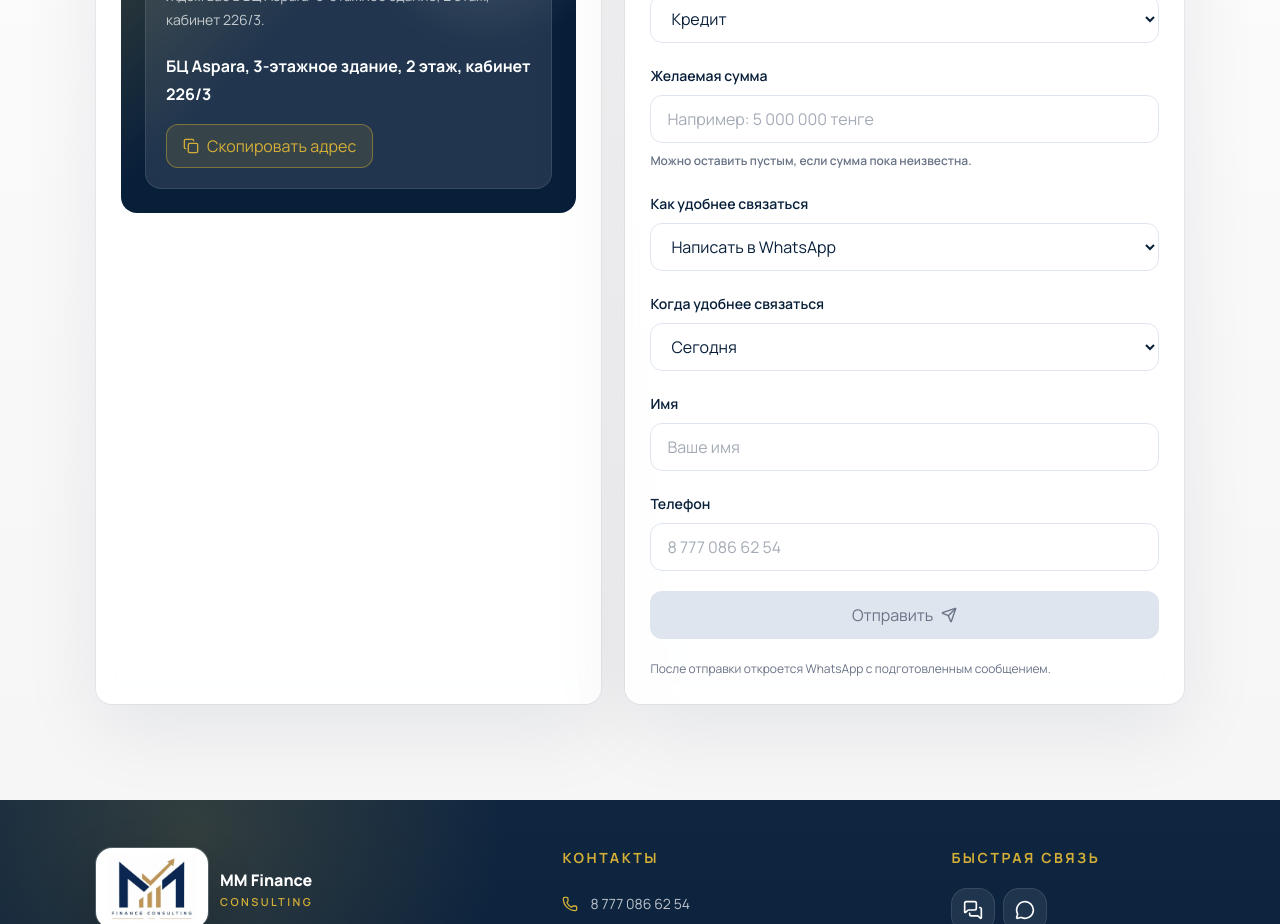
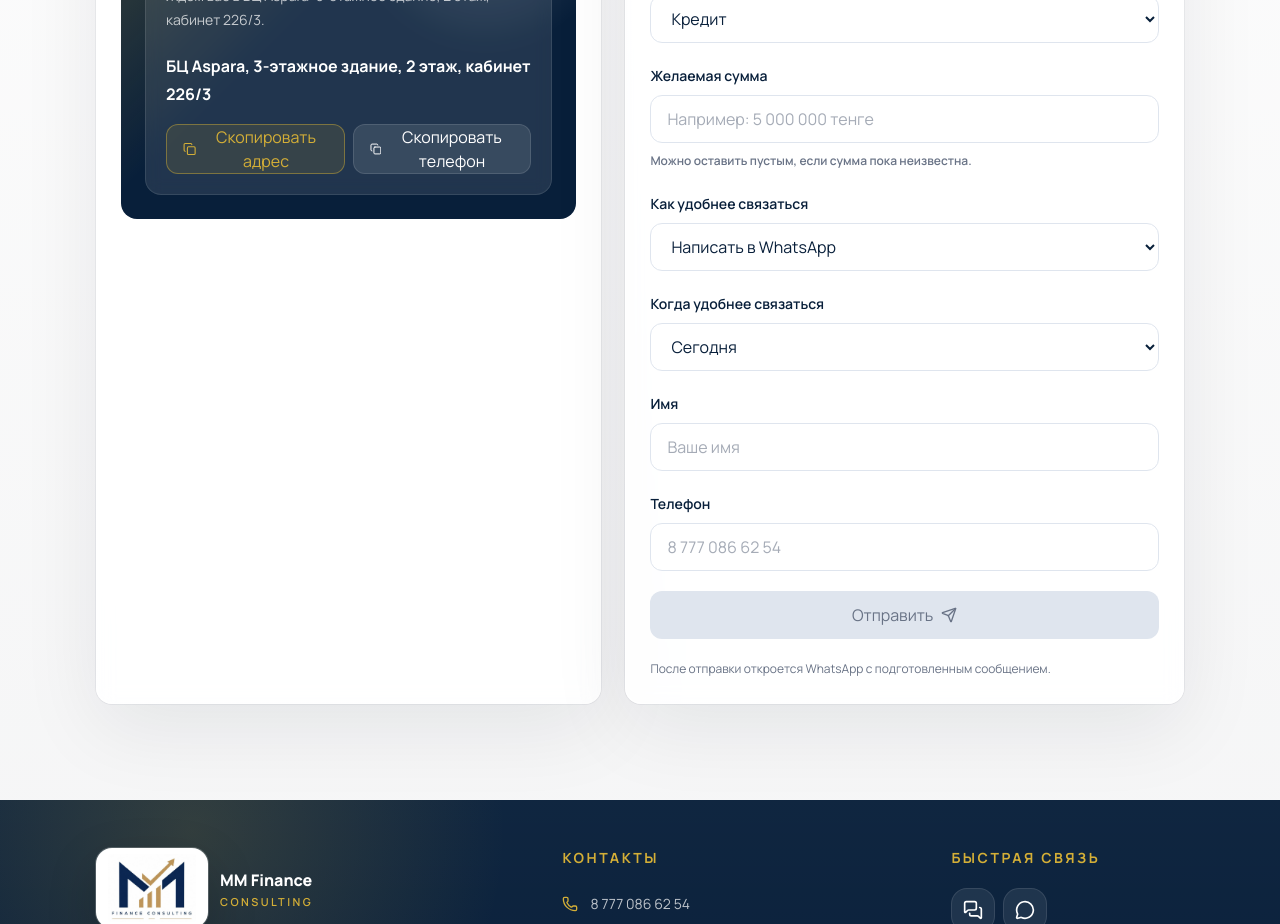
Before and after one commit to talgat-code/mmfinance-prac-, a React (Vite) app: page / in a window 1280 px wide. Shown: the part 9940-10864 px from the top of the page. Built offline with nearby package versions, Linux system fonts and the light colour scheme.

Commit message:
Add phone copy action

```diff
--- a/src/components/sections/Contacts.tsx
+++ b/src/components/sections/Contacts.tsx
@@ -77,6 +77,7 @@ export function Contacts() {
   const [formValues, setFormValues] = useState<ContactFormValues>(initialFormValues)
   const [touched, setTouched] = useState<ContactFormTouched>(initialTouched)
   const [isAddressCopiedVisible, setIsAddressCopiedVisible] = useState(false)
+  const [isPhoneCopiedVisible, setIsPhoneCopiedVisible] = useState(false)
   const [isSuccessVisible, setIsSuccessVisible] = useState(false)
   const topicOptions = t('contacts.form.topicOptions', {
     returnObjects: true,
@@ -128,6 +129,16 @@ export function Contacts() {
 
     return () => window.clearTimeout(timer)
   }, [isAddressCopiedVisible])
+
+  useEffect(() => {
+    if (!isPhoneCopiedVisible) {
+      return undefined
+    }
+
+    const timer = window.setTimeout(() => setIsPhoneCopiedVisible(false), 2500)
+
+    return () => window.clearTimeout(timer)
+  }, [isPhoneCopiedVisible])
 
   const contacts: ContactItem[] = [
     {
@@ -184,6 +195,16 @@ export function Contacts() {
     }
 
     setIsAddressCopiedVisible(true)
+  }
+
+  const handleCopyPhone = async () => {
+    try {
+      await navigator.clipboard?.writeText(t('contacts.phone'))
+    } catch {
+      // Clipboard access can be blocked outside secure browser contexts.
+    }
+
+    setIsPhoneCopiedVisible(true)
   }
 
   const handleSubmit = (event: FormEvent<HTMLFormElement>) => {
@@ -284,9 +305,10 @@ export function Contacts() {
                   <p className="mt-5 text-base font-bold leading-7 text-white">
                     {address}
                   </p>
+                  <div className="mt-4 grid gap-2 sm:grid-cols-2">
                     <button
                       aria-label={t('contacts.map.copyAriaLabel')}
-                    className="mt-4 inline-flex min-h-11 w-full items-center justify-center gap-2 rounded-xl border border-accent/45 bg-accent/12 px-4 text-sm font-bold text-accent transition duration-200 hover:-translate-y-0.5 hover:border-accent hover:bg-accent hover:text-primary focus-visible:outline focus-visible:outline-2 focus-visible:outline-offset-2 focus-visible:outline-accent sm:w-auto"
+                      className="inline-flex min-h-11 w-full items-center justify-center gap-2 rounded-xl border border-accent/45 bg-accent/12 px-4 text-sm font-bold text-accent transition duration-200 hover:-translate-y-0.5 hover:border-accent hover:bg-accent hover:text-primary focus-visible:outline focus-visible:outline-2 focus-visible:outline-offset-2 focus-visible:outline-accent"
                       onClick={handleCopyAddress}
                       type="button"
                     >
@@ -301,6 +323,24 @@ export function Contacts() {
                           : t('contacts.map.copyAddress')}
                       </span>
                     </button>
+                    <button
+                      aria-label={t('contacts.map.copyPhoneAriaLabel')}
+                      className="inline-flex min-h-11 w-full items-center justify-center gap-2 rounded-xl border border-white/12 bg-white/10 px-4 text-sm font-bold text-white transition duration-200 hover:-translate-y-0.5 hover:border-accent/60 hover:text-accent focus-visible:outline focus-visible:outline-2 focus-visible:outline-offset-2 focus-visible:outline-accent"
+                      onClick={handleCopyPhone}
+                      type="button"
+                    >
+                      {isPhoneCopiedVisible ? (
+                        <CheckCircle2 aria-hidden="true" className="size-4" />
+                      ) : (
+                        <Copy aria-hidden="true" className="size-4" />
+                      )}
+                      <span>
+                        {isPhoneCopiedVisible
+                          ? t('contacts.map.copyPhoneSuccess')
+                          : t('contacts.map.copyPhone')}
+                      </span>
+                    </button>
+                  </div>
                 </div>
               </div>
             </Card>
--- a/src/locales/kk.json
+++ b/src/locales/kk.json
@@ -538,7 +538,10 @@
       "description": "Сізді Aspara БЦ-де күтеміз: 3 қабатты ғимарат, 2 қабат, 226/3 кабинет.",
       "copyAddress": "Мекенжайды көшіру",
       "copySuccess": "Мекенжай көшірілді",
-      "copyAriaLabel": "MM Finance офисінің мекенжайын көшіру"
+      "copyAriaLabel": "MM Finance офисінің мекенжайын көшіру",
+      "copyPhone": "Телефонды көшіру",
+      "copyPhoneSuccess": "Нөмір көшірілді",
+      "copyPhoneAriaLabel": "MM Finance телефонын көшіру"
     }
   },
   "chat": {
--- a/src/locales/ru.json
+++ b/src/locales/ru.json
@@ -538,7 +538,10 @@
       "description": "Ждем вас в БЦ Aspara: 3-этажное здание, 2 этаж, кабинет 226/3.",
       "copyAddress": "Скопировать адрес",
       "copySuccess": "Адрес скопирован",
-      "copyAriaLabel": "Скопировать адрес офиса MM Finance"
+      "copyAriaLabel": "Скопировать адрес офиса MM Finance",
+      "copyPhone": "Скопировать телефон",
+      "copyPhoneSuccess": "Номер скопирован",
+      "copyPhoneAriaLabel": "Скопировать телефон MM Finance"
     }
   },
   "chat": {
```
Lines whose indentation alone changed are shown as unchanged.
